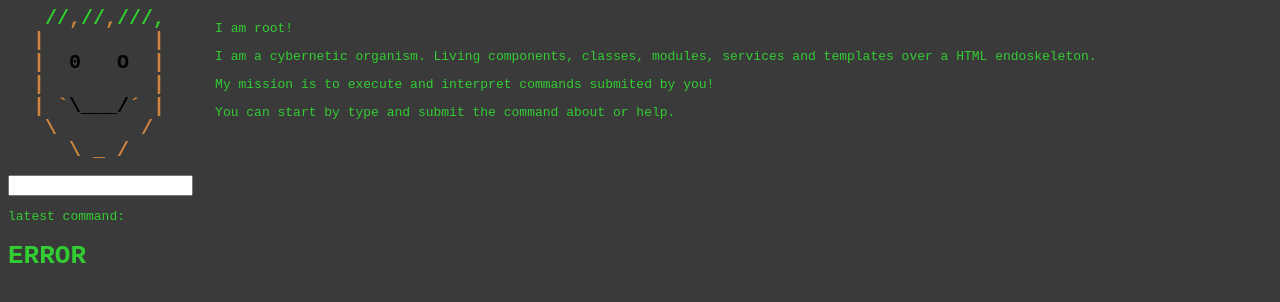
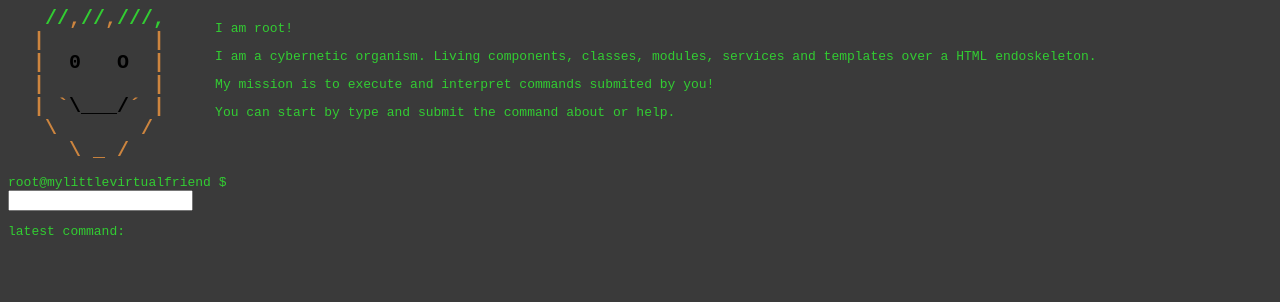
Before and after one commit to MarcoDaniels/i-am-root, a React (Create React App) app: page / in a window 1280 px wide. Shown: the top 302 px of the page. Built offline with nearby package versions, Linux system fonts and the light colour scheme; no server answers.

Commit message:
added user, clearup project

```diff
--- a/src/App.tsx
+++ b/src/App.tsx
@@ -1,6 +1,5 @@
 import * as React from 'react'
 import './App.css'
-import { Project } from './Project'
 import { Header } from './Header'
 import { Prompt } from './Prompt'
 
@@ -8,5 +7,4 @@ export const App = () =>
     <div>
         <Header/>
         <Prompt/>
-        <Project projectName={'joyful'}/>
     </div>
--- a/src/Project/index.tsx
+++ b/src/Project/index.tsx
@@ -32,7 +32,7 @@ export const Project: React.SFC<ProjectProps> = props => {
                     <div>
                         { project && project.get && (
                             <div>
-                                <p>dynamic {project.get.name}</p>
+                                <p>{project.get.name}</p>
                             </div>
                         )}
                     </div>
--- a/src/Prompt/index.tsx
+++ b/src/Prompt/index.tsx
@@ -1,18 +1,20 @@
 import * as React from 'react'
 import { Component } from 'react'
+import { Project } from '../Project'
+import { User } from '../User'
 
 type Props = { }
 type State = {
     input: string
     command: string
-    result: string[]
+    commands: string[]
 }
 
 class CommandInput extends Component<Props, State> {
 
     constructor(props: any) {
         super(props)
-        this.state = { input: '',  command: '',  result: [''] }
+        this.state = { input: '',  command: '',  commands: [''] }
 
         this.handleChange = this.handleChange.bind(this)
         this.handleSubmit = this.handleSubmit.bind(this)
@@ -26,7 +28,7 @@ class CommandInput extends Component<Props, State> {
 
     handleSubmit(event: any) {
         let result = [
-            ...this.state.result,
+            ...this.state.commands,
             this.state.input
         ]
 
@@ -37,7 +39,7 @@ class CommandInput extends Component<Props, State> {
         this.setState({
             input: '',
             command: this.state.input,
-            result: result
+            commands: result
         })
         event.preventDefault()
     }
@@ -46,13 +48,15 @@ class CommandInput extends Component<Props, State> {
         return (
             <div>
                 {/*TODO: make it component*/}
-                {this.state.result.map((value, index) => {
+                {this.state.commands.map((value, index) => {
+                    if (value === 'project') {
+                        return <Project key={index} projectName={'joyful'}/>
+                    }
                     return <p key={index}>{value}</p>
                 })}
                 <form onSubmit={this.handleSubmit}>
-                    <label>
-                        <input type="text" value={this.state.input} onChange={this.handleChange} />
-                    </label>
+                    <User/>
+                    <input type="text" value={this.state.input} onChange={this.handleChange} />
                 </form>
                 <p>latest command: {this.state.command}</p>
             </div>
--- /dev/null
+++ b/src/User/index.tsx
@@ -0,0 +1,6 @@
+import * as React from 'react'
+
+export const User = () =>
+    <div>
+        <a>root@mylittlevirtualfriend $ </a>
+    </div>
```
